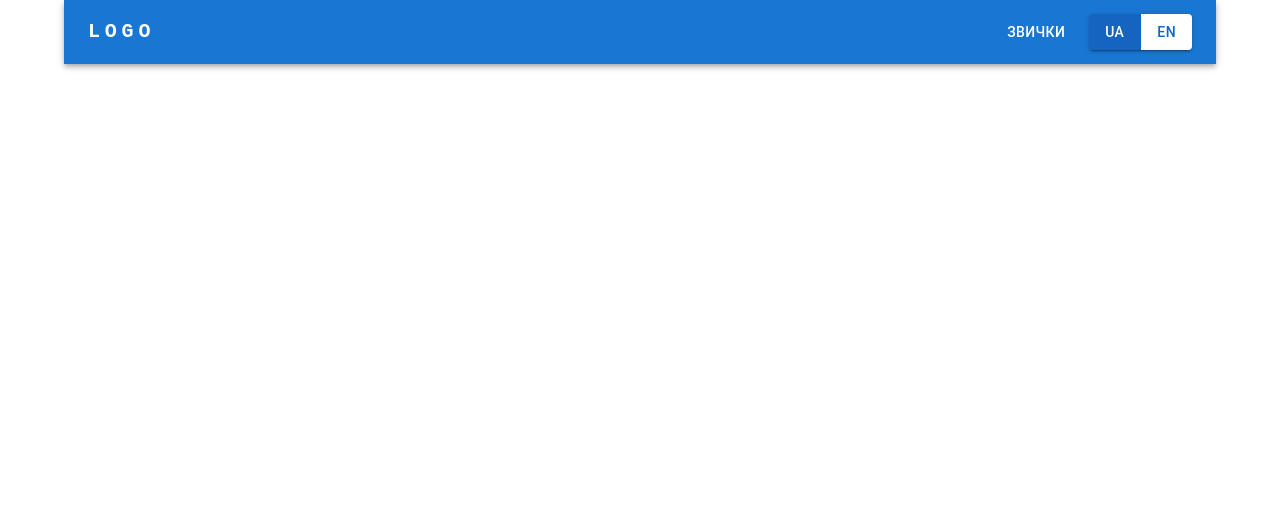
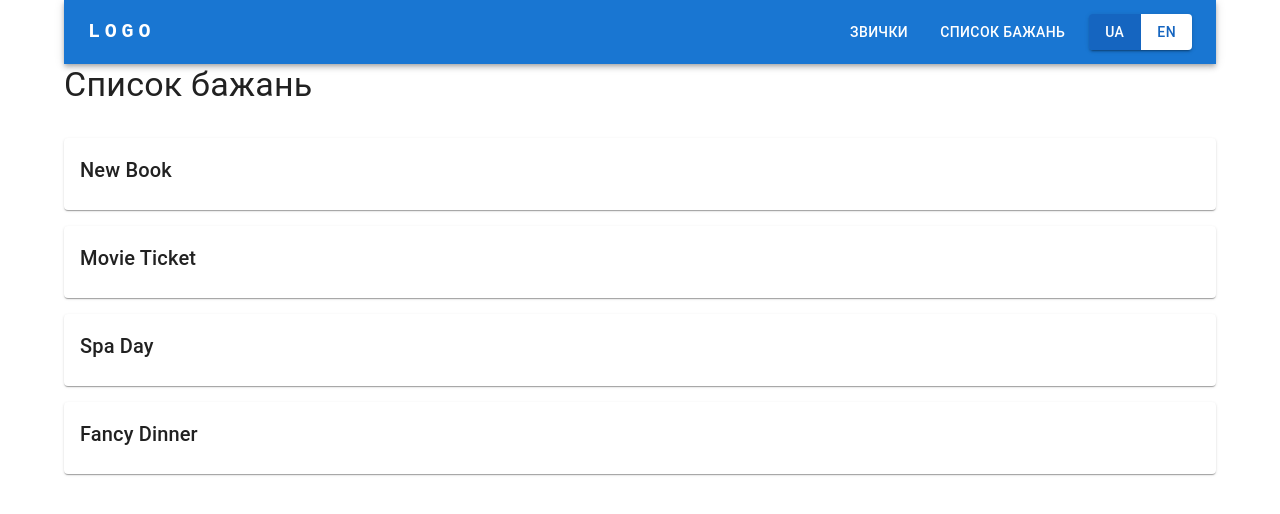
Before and after one commit to kuflei/habits, a React (Vite) app: page /wishlist in a window 1280 px wide. Before the commit this address had no page. Shown: the top 514 px of the page. Built offline with nearby package versions, Linux system fonts and the light colour scheme.

Commit message:
feat(wishlist): added Wishlist page to the app

```diff
--- a/src/features/habits/HabitForm.tsx
+++ b/src/features/habits/HabitForm.tsx
@@ -1,7 +1,7 @@
 import React from 'react';
 import { useFormik } from 'formik';
 import { useTranslation } from 'react-i18next';
-import {Button, FormControl, FormHelperText, Typography, TextField} from '@mui/material';
+import {Button, FormControl, FormHelperText, Typography, TextField, InputLabel, Select, MenuItem} from '@mui/material';
 import { Habit } from '@/types/Habit.ts';
 import { useHabitStore } from '@/store/useHabitStore';
 import { today } from '@/utils/date';
@@ -17,6 +17,7 @@ interface HabitFormProps {
 const HabitForm: React.FC<HabitFormProps> = (props) => {
     const addHabit = useHabitStore((state) => state.addHabit);
     const updateHabit = useHabitStore((state) => state.updateHabit);
+    const rewardsList = useHabitStore((state) => state.rewardsList);
     const { t } = useTranslation();
     const formik = useFormik({
         initialValues: {
@@ -24,7 +25,7 @@ const HabitForm: React.FC<HabitFormProps> = (props) => {
             startDate: props.habit?.startDate || '',
             endDate: props.habit?.endDate || '',
             frequency: props.habit?.frequency || 1,
-            reward: props.habit?.reward || '',
+            reward: props.habit?.reward || (rewardsList.length > 0 ? rewardsList[0].name : ''),
         },
         validate,
         onSubmit: (values) => {
@@ -48,7 +49,7 @@ const HabitForm: React.FC<HabitFormProps> = (props) => {
     return (
         <form onSubmit={formik.handleSubmit}>
             <Typography variant="h5" sx={{ mb: 3 }}>{props.habit ? t("editHabit") : t("addHabit")}</Typography>
-            <FormControl fullWidth={true} margin="normal">
+            <FormControl fullWidth margin="normal">
                 <TextField label={t("habitName")} variant="outlined"
                        type="text"
                        name="name"
@@ -60,7 +61,7 @@ const HabitForm: React.FC<HabitFormProps> = (props) => {
                     <FormHelperText>{formik.errors.name}</FormHelperText>
                 )}
             </FormControl>
-            <FormControl fullWidth={true} margin="normal">
+            <FormControl fullWidth margin="normal">
                 <InputDate
                     label={t("startDate")}
                     name="startDate"
@@ -72,7 +73,7 @@ const HabitForm: React.FC<HabitFormProps> = (props) => {
                     <FormHelperText>{formik.errors.startDate}</FormHelperText>
                 )}
             </FormControl>
-            <FormControl fullWidth={true} margin="normal">
+            <FormControl fullWidth margin="normal">
                 <InputDate
                     label={t("endDate")}
                     name="endDate"
@@ -84,7 +85,7 @@ const HabitForm: React.FC<HabitFormProps> = (props) => {
                     <FormHelperText>{formik.errors.endDate}</FormHelperText>
                 )}
             </FormControl>
-            <FormControl fullWidth={true} margin="normal">
+            <FormControl fullWidth margin="normal">
                 <TextField label={t("frequency")} variant="outlined"
                     type="number"
                     name="frequency"
@@ -96,14 +97,20 @@ const HabitForm: React.FC<HabitFormProps> = (props) => {
                     <FormHelperText>{formik.errors.frequency}</FormHelperText>
                 )}
             </FormControl>
-            <FormControl fullWidth={true} margin="normal">
-                <TextField label={t("reward")} variant="outlined"
-                    type="text"
+            <FormControl fullWidth margin="normal">
+                <TextField
+                    select
+                    label={t("reward")}
                     name="reward"
-                    placeholder={t("rewardPlaceholder")}
                     value={formik.values.reward}
-                    onChange={formik.handleChange}
-                />
+                    onChange={(event) => formik.setFieldValue("reward", event.target.value)}
+                >
+                    {rewardsList.map((reward) => (
+                        <MenuItem key={reward.id} value={reward.name}>
+                            {reward.name}
+                        </MenuItem>
+                    ))}
+                </TextField>
                 {formik.touched.reward && formik.errors.reward && (
                     <FormHelperText>{formik.errors.reward}</FormHelperText>
                 )}
--- a/src/features/navigation/MainNavigation.tsx
+++ b/src/features/navigation/MainNavigation.tsx
@@ -21,6 +21,7 @@ export default function MainNavigation() {
                     LOGO
                 </Typography>
                 <Button color="inherit" component={Link} to="/habits" sx={{mr: 2}}>{t("habits")}</Button>
+                <Button color="inherit" component={Link} to="/wishlist" sx={{mr: 2}}>{t("wishlist")}</Button>
                 <ButtonGroup variant="contained" aria-label="Basic button group">
                     <Button
                         sx={{
--- a/src/i18n/locales/en.json
+++ b/src/i18n/locales/en.json
@@ -18,5 +18,6 @@
   "save": "Save",
   "add": "Add habit",
   "cancel": "Cancel",
-  "noFutureDates": "You cannot click on future dates!"
+  "noFutureDates": "You cannot click on future dates!",
+  "wishlist": "Wishlist"
 }
--- a/src/i18n/locales/uk.json
+++ b/src/i18n/locales/uk.json
@@ -18,5 +18,6 @@
   "save": "Зберегти",
   "add": "Додати звичку",
   "cancel": "Скасувати",
-  "noFutureDates": "Не можна клікати на майбутні дати!"
+  "noFutureDates": "Не можна клікати на майбутні дати!",
+  "wishlist": "Список бажань"
 }
--- /dev/null
+++ b/src/pages/Wishlist.tsx
@@ -0,0 +1,35 @@
+import React from 'react';
+import {Card, CardContent, Typography} from '@mui/material';
+import { useHabitStore } from '@/store/useHabitStore';
+import {useTranslation} from "react-i18next";
+
+const rewards = [
+    { id: 1, name: 'New Book' },
+    { id: 2, name: 'Movie Ticket' },
+    { id: 3, name: 'Spa Day' },
+    { id: 4, name: 'Fancy Dinner' },
+];
+
+const Wishlist: React.FC = () => {
+    const setRewardsList = useHabitStore((state) => state.setRewardsList);
+    const { t } = useTranslation();
+
+    React.useEffect(() => {
+        setRewardsList(rewards);
+    }, [setRewardsList]);
+
+    return (
+        <div>
+            <Typography variant="h4" sx={{ mb: 4 }}>{t("wishlist")}</Typography>
+            {rewards.map((reward) => (
+                <Card key={reward.id} sx={{ mb: 2 }}>
+                    <CardContent>
+                        <Typography variant="h6">{reward.name}</Typography>
+                    </CardContent>
+                </Card>
+            ))}
+        </div>
+    );
+};
+
+export default Wishlist;
--- a/src/routes/routeConfig.tsx
+++ b/src/routes/routeConfig.tsx
@@ -1,6 +1,7 @@
 import { Routes, Route } from 'react-router-dom'
 import React, { Suspense } from 'react'
 import CircularProgress from '@mui/material/CircularProgress';
+import Wishlist from "@/pages/Wishlist.tsx";
 const HabitList = React.lazy(() => import('@/pages/HabitList'))
 const Home = React.lazy(() => import('@/pages/Home'))
 
@@ -10,6 +11,7 @@ export default function AppRoutes() {
             <Routes>
                 <Route path="/" element={<Home />} />
                 <Route path="/habits" element={<HabitList />} />
+                <Route path="/wishlist" element={<Wishlist />}></Route>
             </Routes>
         </Suspense>
     )
--- a/src/store/useHabitStore.ts
+++ b/src/store/useHabitStore.ts
@@ -8,6 +8,8 @@ interface HabitStore {
     updateHabit: (updatedHabit: Habit) => void;
     deleteHabit: (id: string) => void;
     toggleHabitProgress: (id: string, date: string) => void;
+    rewardsList: string[];
+    setRewardsList: (rewards: string[]) => void;
 }
 // set function to update state
 // state current state
@@ -16,6 +18,8 @@ export const useHabitStore = create(
     persist<HabitStore>(
         (set) => ({
             habits: [],
+            rewardsList: [],
+            setRewardsList: (rewards) => set({ rewardsList: rewards }),
 
             addHabit: (habit) =>
                 set((state) => ({
```
